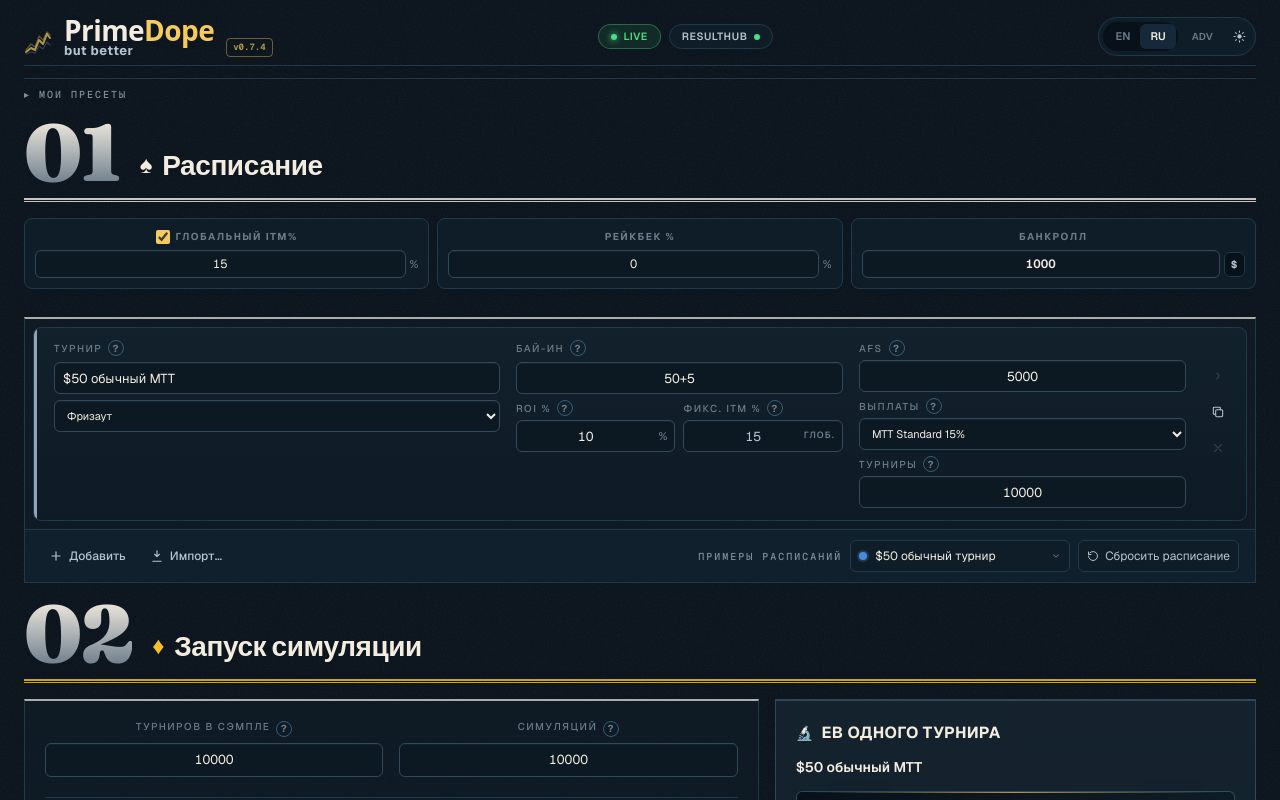
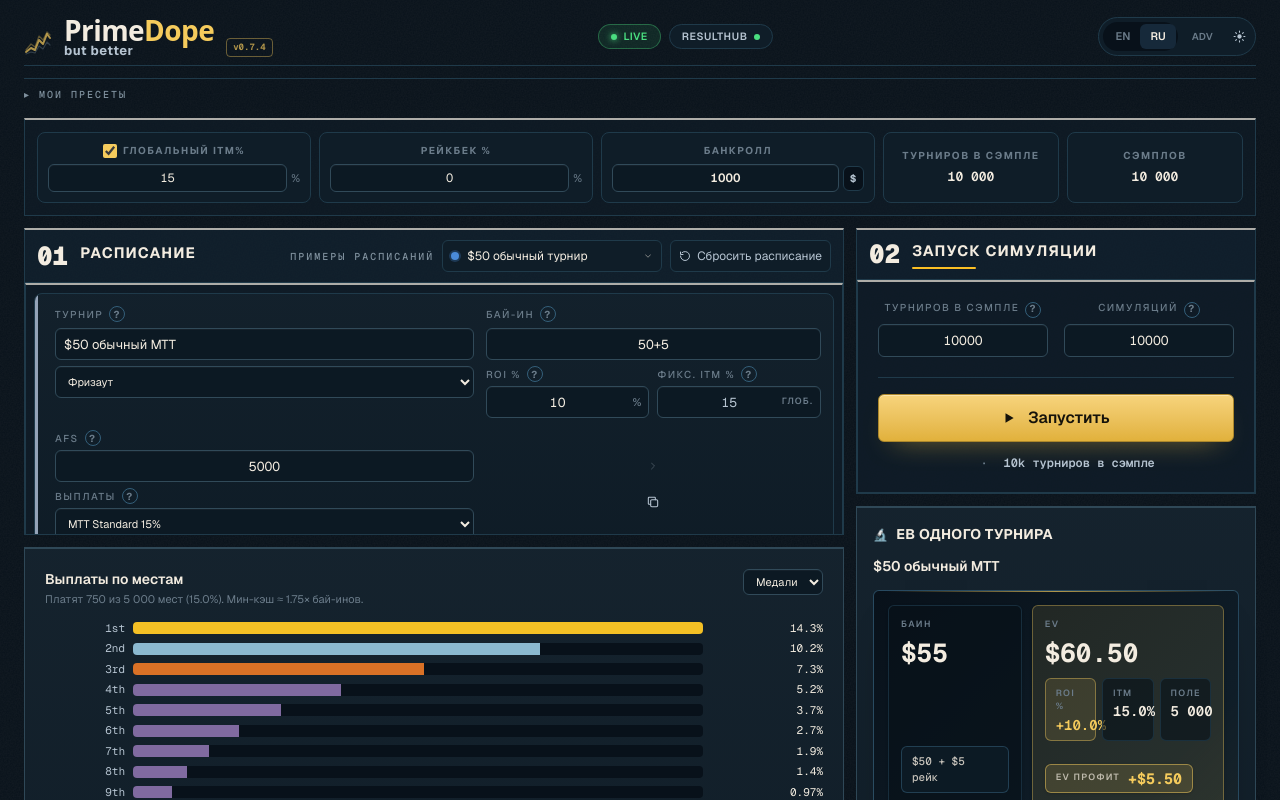
Before and after one commit to loremcdmx/tournament-variance-sim, a Next.js app: page / in a window 1280 px wide. Shown: the top 800 px of the page. Built offline with nearby package versions, Linux system fonts and the light colour scheme.

Commit message:
feat(ui): add compact beta layout

```diff
--- a/src/app/page.tsx
+++ b/src/app/page.tsx
@@ -1124,12 +1124,9 @@
         </div>
       )}
 
-      <Section
-        number="01"
-        suit="spade"
-        title={t("section.schedule.title")}
-      >
-        <div className="mb-3 grid min-w-0 grid-cols-1 gap-2 sm:grid-cols-3">
+      <section className="flex min-w-0 flex-col gap-3">
+        <Card className="p-3">
+          <div className="grid min-w-0 grid-cols-1 gap-2 md:grid-cols-3 xl:grid-cols-[minmax(0,1fr)_minmax(0,1fr)_minmax(0,1fr)_minmax(360px,0.9fr)]">
             <GlobalItmControl
               value={controls}
               onChange={handleControlsChange}
@@ -1147,20 +1144,47 @@
               disabled={running}
               abi={abi}
             />
-        </div>
+            <div className="grid min-w-0 grid-cols-2 gap-2">
+              <CompactMetric
+                label={t("controls.scheduleRepeats")}
+                value={tournamentsPerSession.toLocaleString(
+                  locale === "ru" ? "ru-RU" : "en-US",
+                )}
+              />
+              <CompactMetric
+                label={t("app.samples")}
+                value={controls.samples.toLocaleString(
+                  locale === "ru" ? "ru-RU" : "en-US",
+                )}
+              />
+            </div>
+          </div>
+        </Card>
+
+        <div className="grid min-w-0 grid-cols-1 gap-3 xl:grid-cols-[minmax(0,1fr)_minmax(360px,400px)]">
+          <div className="flex min-w-0 flex-col gap-3">
+            <Card className="overflow-hidden">
+              <CompactPanelHeader
+                number="01"
+                title={t("section.schedule.title")}
+                accent="var(--color-spade)"
+                actions={scheduleToolbarExtras}
+              />
+              <div className="min-w-0">
                 <ScheduleEditor
                   schedule={schedule}
                   onChange={handleScheduleChange}
                   disabled={running}
                   globalItmPct={scheduleGlobalItmPct}
                   globalRakebackPct={controls.rakebackPct}
-          toolbarExtras={scheduleToolbarExtras}
+                  toolbarExtras={null}
                   feasibilityIssues={feasibility.issues}
                   onFixRowAuto={fixRowAuto}
                   onFixRowPreset={fixRowPreset}
                 />
+              </div>
               {hasBattleRoyaleRows && (
-          <div className="mt-3">
+                <div className="border-t border-[color:var(--color-border)] p-3">
                   <BattleRoyaleLeaderboardControl
                     value={controls}
                     onChange={handleControlsChange}
@@ -1171,47 +1195,18 @@
                   />
                 </div>
               )}
-      </Section>
-
-      <Section
+            </Card>
+
+            <PayoutStructureCard schedule={deferredSchedule} />
+          </div>
+
+          <aside className="flex min-w-0 flex-col gap-3 xl:sticky xl:top-3 xl:self-start">
+            <Card className="overflow-hidden">
+              <CompactPanelHeader
                 number="02"
-        suit="diamond"
                 title={t("section.controls.title")}
-      >
-        <div className="grid grid-cols-1 items-stretch gap-4 xl:grid-cols-[minmax(0,1.45fr)_minmax(420px,0.95fr)]">
-          <div className="flex min-w-0 flex-col gap-4">
-            {sanityFindings.length > 0 && (
-              <Card className="border-amber-400/40 bg-amber-400/5 p-3">
-                <div className="mb-2 flex items-center gap-2">
-                  <span className="flex h-5 w-5 shrink-0 items-center justify-center rounded-full bg-amber-400/30 text-[11px] font-bold text-amber-100">
-                    !
-                  </span>
-                  <span className="font-display text-[12px] font-bold uppercase tracking-wider text-amber-100">
-                    {t("sanity.title")}
-                  </span>
-                </div>
-                <div className="mb-2 text-[10px] leading-snug text-amber-100/70">
-                  {t("sanity.subtitle")}
-                </div>
-                <ul className="flex flex-col gap-1.5 text-[11px] leading-snug text-amber-200/95">
-                  {sanityFindings.map((f, i) => {
-                    const raw = t(`sanity.${f.id}`);
-                    const msg = f.rowLabel
-                      ? raw.replace("{row}", f.rowLabel)
-                      : raw;
-                    return (
-                      <li
-                        key={`${f.id}-${f.rowIdx ?? "g"}-${i}`}
-                        className="flex gap-2"
-                      >
-                        <span className="mt-[3px] inline-block h-1.5 w-1.5 shrink-0 rounded-full bg-amber-400" />
-                        <span>{msg}</span>
-                      </li>
-                    );
-                  })}
-                </ul>
-              </Card>
-            )}
+                accent="var(--color-diamond)"
+              />
               <ControlsPanel
                 value={controls}
                 onChange={handleControlsChange}
@@ -1237,13 +1232,46 @@
                       : "feasibility-banner"
                 }
               />
-            <PayoutStructureCard schedule={deferredSchedule} />
-          </div>
+            </Card>
+
+            {sanityFindings.length > 0 && (
+              <Card className="border-amber-400/40 bg-amber-400/5 p-3">
+                <div className="mb-2 flex items-center gap-2">
+                  <span className="flex h-5 w-5 shrink-0 items-center justify-center rounded-full bg-amber-400/30 text-[11px] font-bold text-amber-100">
+                    !
+                  </span>
+                  <span className="font-display text-[12px] font-bold uppercase tracking-wider text-amber-100">
+                    {t("sanity.title")}
+                  </span>
+                </div>
+                <div className="mb-2 text-[10px] leading-snug text-amber-100/70">
+                  {t("sanity.subtitle")}
+                </div>
+                <ul className="flex flex-col gap-1.5 text-[11px] leading-snug text-amber-200/95">
+                  {sanityFindings.map((f, i) => {
+                    const raw = t(`sanity.${f.id}`);
+                    const msg = f.rowLabel
+                      ? raw.replace("{row}", f.rowLabel)
+                      : raw;
+                    return (
+                      <li
+                        key={`${f.id}-${f.rowIdx ?? "g"}-${i}`}
+                        className="flex gap-2"
+                      >
+                        <span className="mt-[3px] inline-block h-1.5 w-1.5 shrink-0 rounded-full bg-amber-400" />
+                        <span>{msg}</span>
+                      </li>
+                    );
+                  })}
+                </ul>
+              </Card>
+            )}
+
             {previewRow && (
-            <Card className="data-surface-card p-5">
+              <Card className="data-surface-card p-4">
                 <div className="mb-3 flex items-center justify-between gap-3">
-                <h3 className="text-base font-bold uppercase tracking-wide text-[color:var(--color-fg)]">
-                  <span className="mr-2 text-sm" style={{ color: "var(--color-diamond)" }}>🔬</span>
+                  <h3 className="text-sm font-bold uppercase tracking-wide text-[color:var(--color-fg)]">
+                    <span className="mr-2 text-xs" style={{ color: "var(--color-diamond)" }}>🔬</span>
                     {t("preview.title")}
                   </h3>
                   {schedule.length > 1 && (
@@ -1273,8 +1301,9 @@
                 />
               </Card>
             )}
-        </div>
-      </Section>
+          </aside>
+        </div>
+      </section>
 
       {error && (
         <div className="rounded-xl border border-red-500/30 bg-red-500/10 px-4 py-3 text-sm text-red-300">
@@ -1430,6 +1459,57 @@
   );
 }
 
+function CompactPanelHeader({
+  number,
+  title,
+  accent,
+  actions,
+}: {
+  number: string;
+  title: string;
+  accent: string;
+  actions?: React.ReactNode;
+}) {
+  return (
+    <div className="flex min-w-0 flex-wrap items-center justify-between gap-3 border-b border-[color:var(--color-border)] bg-[color:var(--color-bg-elev-2)]/35 px-3 py-2.5">
+      <div className="flex min-w-0 items-center gap-3">
+        <span className="font-mono text-[26px] font-black leading-none tabular-nums text-[color:var(--color-fg)]">
+          {number}
+        </span>
+        <div className="min-w-0">
+          <h2 className="truncate text-[15px] font-bold uppercase tracking-[0.08em] text-[color:var(--color-fg)]">
+            {title}
+          </h2>
+          <div
+            className="mt-1 h-[2px] w-16 rounded-full"
+            style={{ background: accent }}
+          />
+        </div>
+      </div>
+      {actions && <div className="min-w-0">{actions}</div>}
+    </div>
+  );
+}
+
+function CompactMetric({
+  label,
+  value,
+}: {
+  label: string;
+  value: string;
+}) {
+  return (
+    <div className="flex min-w-0 flex-col justify-center rounded-lg border border-[color:var(--color-border)] bg-[color:var(--color-bg-elev)] p-2.5">
+      <span className="truncate text-center text-[10px] font-bold uppercase tracking-[0.15em] text-[color:var(--color-fg-dim)]">
+        {label}
+      </span>
+      <span className="mt-1 truncate text-center font-mono text-[13px] font-semibold tabular-nums text-[color:var(--color-fg)]">
+        {value}
+      </span>
+    </div>
+  );
+}
+
 const GlobalItmControl = memo(function GlobalItmControl({
   value,
   onChange,
--- a/src/components/ScheduleEditor.tsx
+++ b/src/components/ScheduleEditor.tsx
@@ -696,13 +696,7 @@
         className="absolute inset-y-0 left-0 w-[3px]"
         style={{ background: GAME_TYPE_TINT[uiGt] }}
       />
-      <div
-        className="grid gap-4 py-3 pl-5 pr-3"
-        style={{
-          gridTemplateColumns:
-            "minmax(11rem,1.5fr) minmax(10rem,1.1fr) minmax(11rem,1.1fr) auto",
-        }}
-      >
+      <div className="grid grid-cols-1 gap-3 py-3 pl-5 pr-3 lg:grid-cols-[minmax(11rem,1.25fr)_minmax(10rem,1fr)] 2xl:grid-cols-[minmax(11rem,1.5fr)_minmax(10rem,1.1fr)_minmax(11rem,1.1fr)_auto]">
         {/* IDENTITY — label + game type */}
         <div className="flex min-w-0 flex-col gap-1.5">
           <SectionLabel hint={t("help.row.label")}>{t("row.label")}</SectionLabel>
--- a/src/components/ScheduleToolbarExtras.tsx
+++ b/src/components/ScheduleToolbarExtras.tsx
@@ -67,19 +67,19 @@
   const activeTint = active ? tintFor(active.id) : "var(--c-fg-dim)";
 
   return (
-    <div className="flex items-center gap-2">
+    <div className="flex min-w-0 flex-wrap items-center justify-end gap-2">
       <span className="eyebrow whitespace-nowrap text-[color:var(--color-fg-dim)]">
         {t("demo.label")}
       </span>
 
-      <div ref={wrapRef} className="relative">
+      <div ref={wrapRef} className="relative min-w-0">
         <button
           type="button"
           disabled={disabled}
           onClick={() => setOpen((v) => !v)}
           aria-haspopup="listbox"
           aria-expanded={open}
-          className="inline-flex h-8 w-[220px] items-center gap-2 rounded-md border border-[color:var(--color-border)] bg-[color:var(--color-bg-elev)] px-2 text-left text-xs text-[color:var(--color-fg)] transition-colors hover:border-[color:var(--color-border-strong)] focus:border-[color:var(--color-accent)] focus:outline-none disabled:opacity-40"
+          className="inline-flex h-8 max-w-full items-center gap-2 rounded-md border border-[color:var(--color-border)] bg-[color:var(--color-bg-elev)] px-2 text-left text-xs text-[color:var(--color-fg)] transition-colors hover:border-[color:var(--color-border-strong)] focus:border-[color:var(--color-accent)] focus:outline-none disabled:opacity-40 sm:w-[220px]"
         >
           <span
             aria-hidden
@@ -116,7 +116,7 @@
         {open && (
           <div
             role="listbox"
-            className="absolute right-0 top-full z-20 mt-1 w-[320px] overflow-hidden rounded-lg border shadow-[0_18px_42px_-20px_rgba(0,0,0,0.7)]"
+            className="absolute right-0 top-full z-20 mt-1 w-[min(320px,calc(100vw-2rem))] overflow-hidden rounded-lg border shadow-[0_18px_42px_-20px_rgba(0,0,0,0.7)]"
             style={{
               borderColor: "var(--c-border)",
               background:
@@ -214,7 +214,7 @@
         }}
         title={t("schedule.resetHint")}
         aria-label={t("schedule.reset")}
-        className="inline-flex h-8 items-center gap-1.5 rounded-md border border-[color:var(--color-border)] bg-[color:var(--color-bg-elev)] px-2 text-xs text-[color:var(--color-fg-muted)] transition-colors hover:border-[color:var(--color-heart)]/55 hover:bg-[color:var(--color-heart)]/10 hover:text-[color:var(--color-heart)] disabled:opacity-40"
+        className="inline-flex h-8 max-w-full items-center gap-1.5 rounded-md border border-[color:var(--color-border)] bg-[color:var(--color-bg-elev)] px-2 text-xs text-[color:var(--color-fg-muted)] transition-colors hover:border-[color:var(--color-heart)]/55 hover:bg-[color:var(--color-heart)]/10 hover:text-[color:var(--color-heart)] disabled:opacity-40"
       >
         <svg
           width="12"
```
Also changed, not shown: src/components/charts/finishPreview/PreviewParts.tsx (+4 -4 lines). Lines whose indentation alone changed are shown as unchanged.
